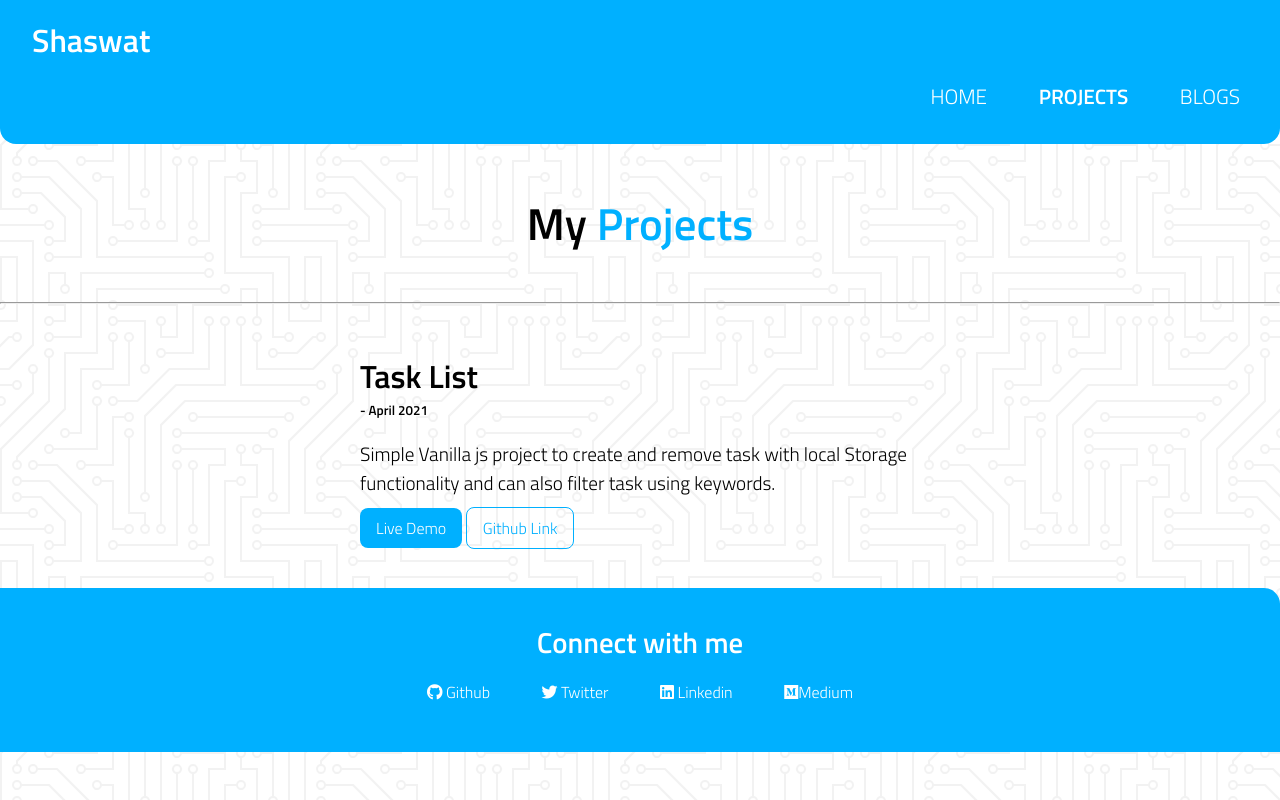
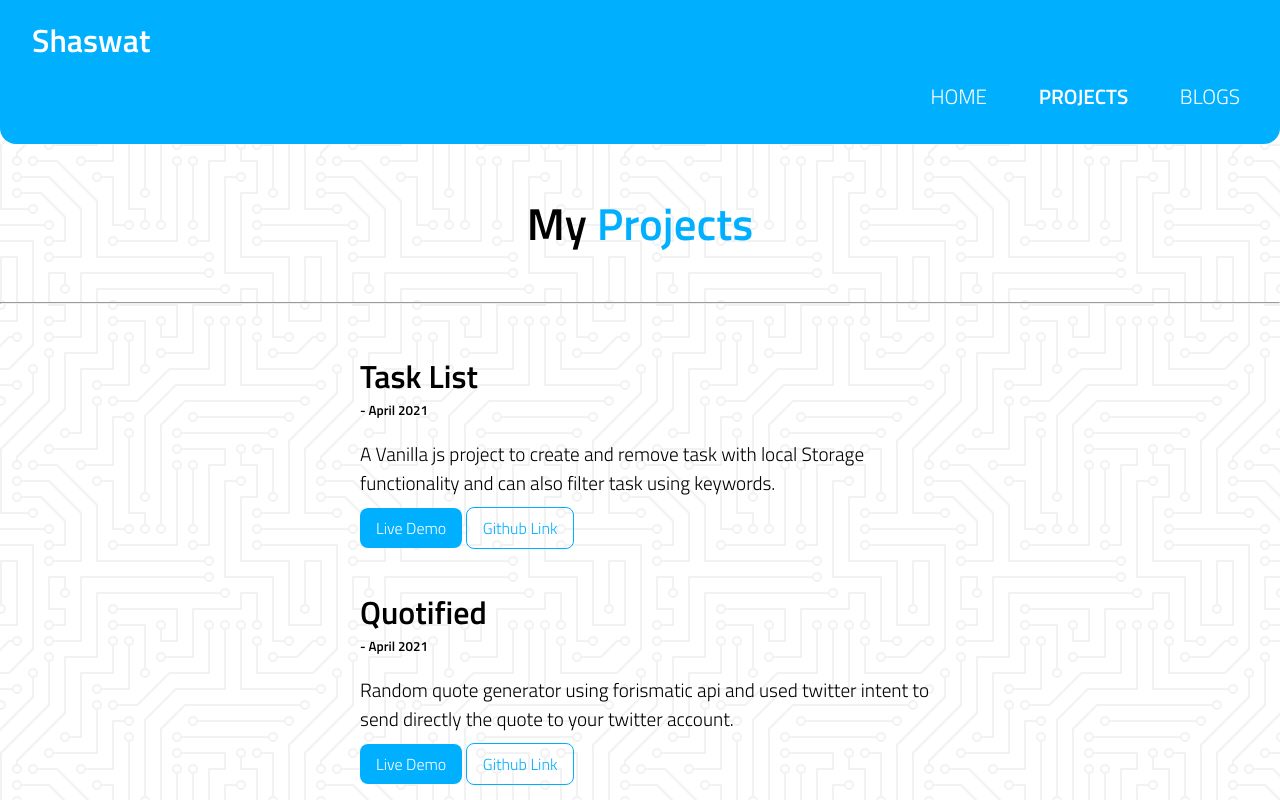
Before and after one commit to shaswatsingh19/Website-Portfolio, a plain HTML site: page projects.html in a window 1280 px wide. Shown: the top 800 px of the page. Drawn offline with Linux system fonts and the light colour scheme.

Commit message:
adding random quote project

```diff
--- a/projects.html
+++ b/projects.html
@@ -35,7 +35,7 @@
             <div class="container containercenter margintop marginbottom">
                 <h1 class="nomargin">Task List</h1>
                 <small class="tags">- April 2021</small>
-                <p>Simple Vanilla js project to create and remove task with local Storage functionality and can also filter task using keywords.
+                <p>A Vanilla js project to create and remove task with local Storage functionality and can also filter task using keywords.
                 </p>
 
                 <a target="_blank" class="link link-primary" href="https://task-list-project-shaswatsingh19.vercel.app/">Live Demo</a>
@@ -44,6 +44,17 @@
         </li>
 
         <!-- Project 2 -->
+        <li>
+            <div class="container containercenter margintop marginbottom">
+                <h1 class="nomargin">Quotified </h1>
+                <small class="tags">- April 2021</small>
+                <p>Random quote generator using forismatic api and used twitter intent to send directly the quote to your twitter account.
+                </p>
+
+                <a target="_blank" class="link link-primary" href="https://quotified.vercel.app/">Live Demo</a>
+                <a target="_blank" class="link link-secondary" href="https://github.com/shaswatsingh19/Random-Quote-Generator">Github Link</a>
+            </div>
+        </li>
 
 
 
```
